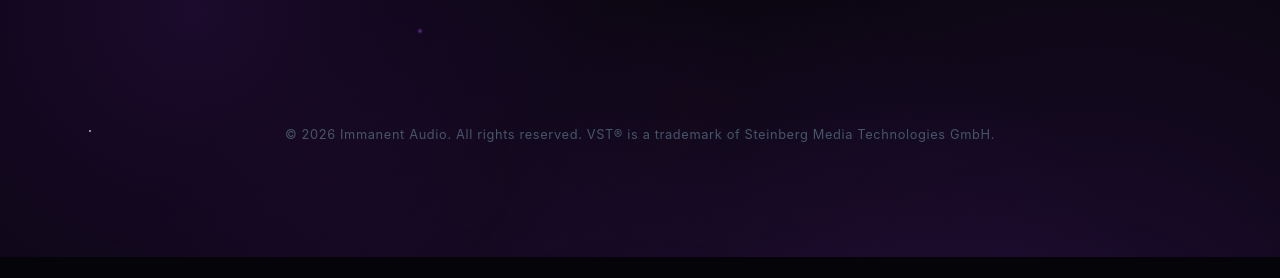
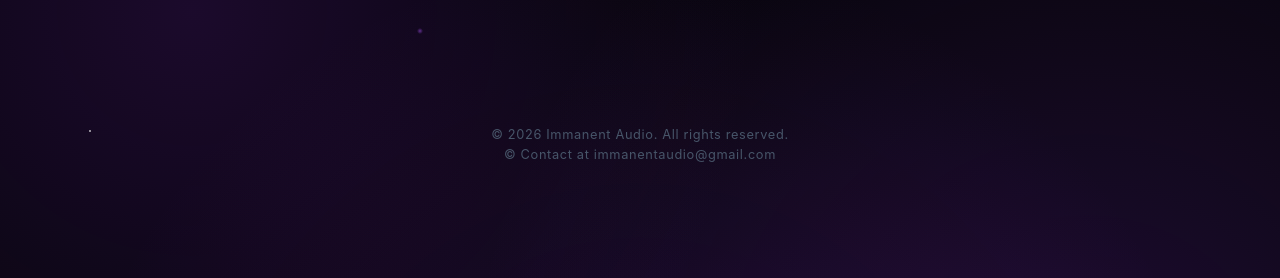
Before and after one commit to immanentaudio/immanentaudio.github.io, a plain HTML site: page index.html in a window 1280 px wide. Shown: the part 1789-2067 px from the top of the page. Before the commit the page ends 2046 px from the top, so only its background shows below. Drawn offline with Linux system fonts and the light colour scheme.

Commit message:
Update index.html

```diff
--- a/index.html
+++ b/index.html
@@ -76,7 +76,8 @@
 
     <footer>
         <div class="container">
-            <p>&copy; 2026 Immanent Audio. All rights reserved. VST® is a trademark of Steinberg Media Technologies GmbH.</p>
+            <p>&copy; 2026 Immanent Audio. All rights reserved.</p>
+            <p>&copy; Contact at immanentaudio@gmail.com</p>
         </div>
     </footer>
 
```
